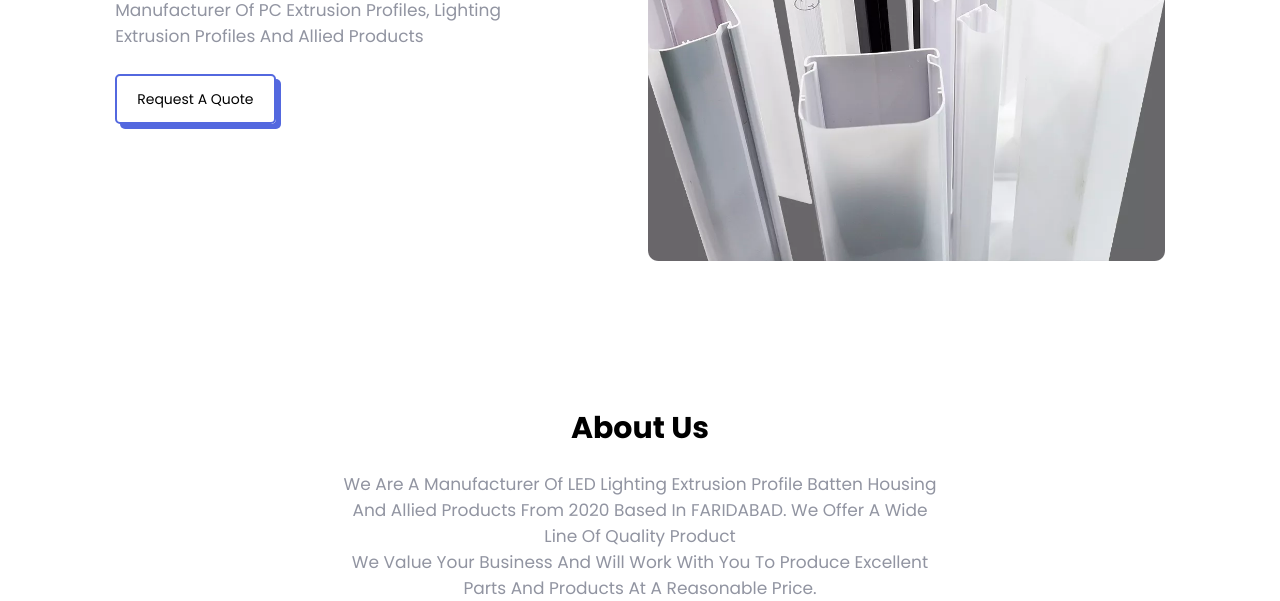
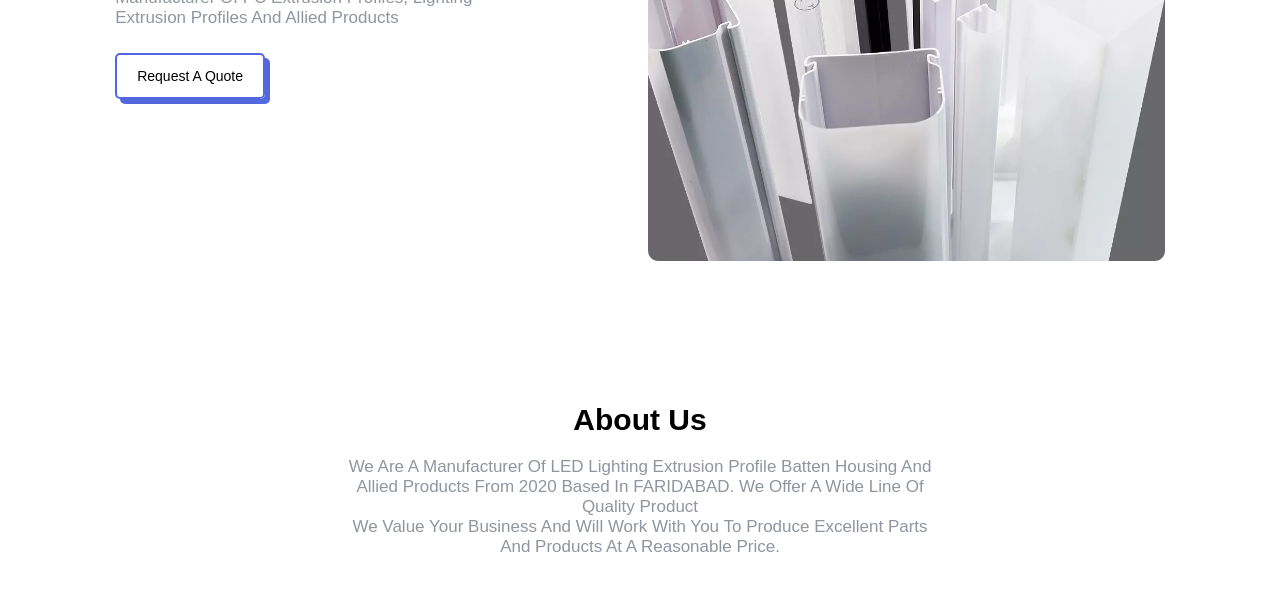
Before and after one commit to whatam-i/landing, a plain HTML site: page index.html in a window 1280 px wide. Shown: the part 456-1057 px from the top of the page. Drawn offline with Linux system fonts and the light colour scheme.

Commit message:
Update style.css

```diff
--- a/css/style.css
+++ b/css/style.css
@@ -1,4 +1,4 @@
-@import url('https://fonts.googleapis.com/css2?family=Poppins:wght@100;200;300;400;600;700&display=swap');
+/*@import url('https://fonts.googleapis.com/css2?family=Poppins:wght@100;200;300;400;600;700&display=swap');*/
 
 *{
     font-family: 'Poppins', sans-serif;
```
